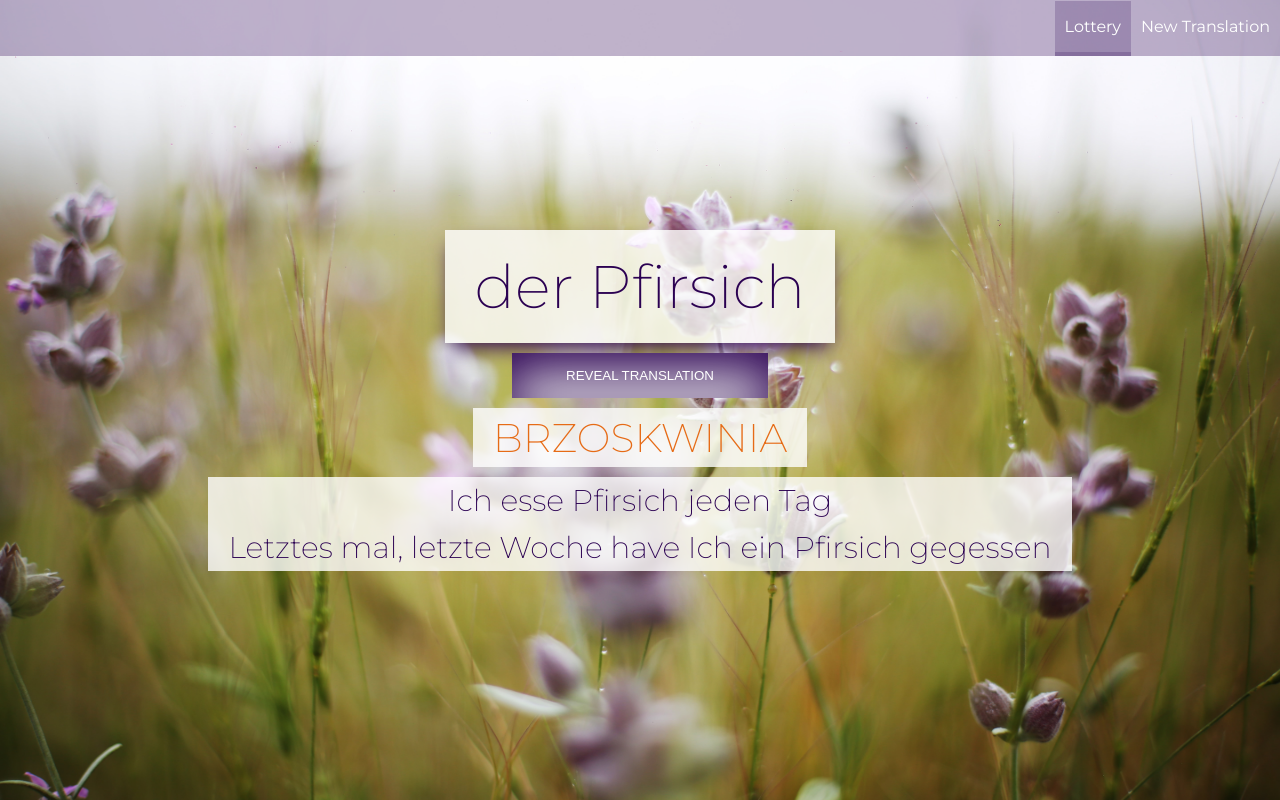
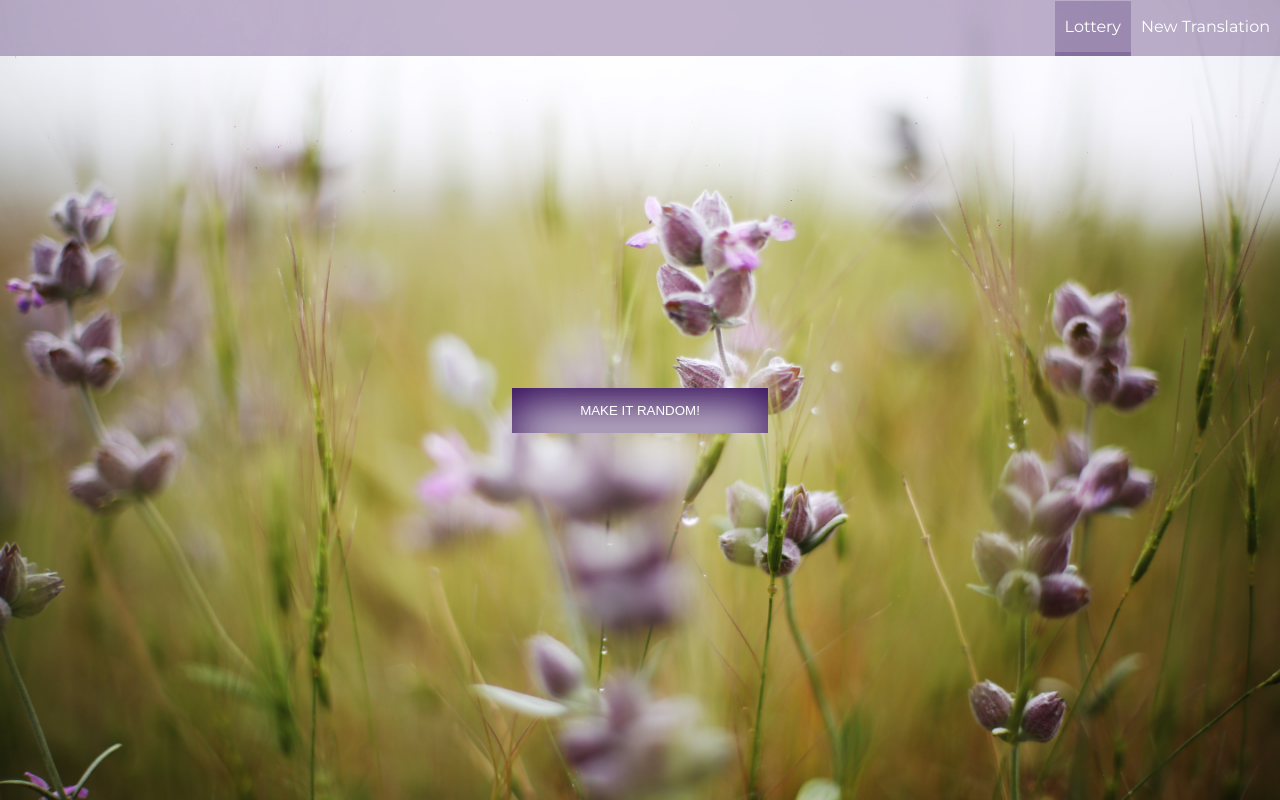
Before and after one commit to krzysztofpodmokly/german-app, a React (Create React App) app in the folder client/: page / in a window 1280 px wide. Built offline with nearby package versions, Linux system fonts and the light colour scheme.

Commit message:
Adding fetchTranslationStart to manipulate loading state in Translation component

```diff
--- a/client/src/components/Translation/Translation.js
+++ b/client/src/components/Translation/Translation.js
@@ -1,27 +1,32 @@
-import React, { Fragment, useEffect } from 'react';
+import React, { Fragment, useState, useEffect } from 'react';
 import { connect } from 'react-redux';
 
 import classes from './Translation.module.css';
 import globalClasses from '../../assets/styles/Global.module.css';
 import Button from '../UI/Button/Button';
 import * as actions from '../../store/actions';
+import Spinner from '../UI/Spinner/Spinner';
 
-const Translation = ({ translation, fetchTranslationData }) => {
-  console.log(translation);
-
-  return (
+const Translation = ({ translation, loading, error, fetchTranslationData }) => {
+  // check fetched object on page load, if it is empty show nothing
+  const renderContent =
+    Object.entries(translation).length !== 0 && !loading ? (
       <Fragment>
         <div className={globalClasses.Wrapper}>
-        <div className={classes.Word}>der Pfirsich</div>
+          <div className={classes.Word}>
+            {translation.article} {translation.word}
           </div>
-      <Button clicked={fetchTranslationData}>REVEAL TRANSLATION</Button>
+        </div>
         <div
-        className={[globalClasses.Wrapper, globalClasses.MarginTopMedium].join(
-          ' '
-        )}
+          className={[
+            globalClasses.Wrapper,
+            globalClasses.MarginTopMedium
+          ].join(' ')}
         >
-        <div className={[classes.Translation, globalClasses.General].join(' ')}>
-          Brzoskwinia
+          <div
+            className={[classes.Translation, globalClasses.General].join(' ')}
+          >
+            {translation.wordTranslated}
           </div>
         </div>
         <div
@@ -29,26 +34,37 @@ const Translation = ({ translation, fetchTranslationData }) => {
             ' '
           )}
         >
-        <div className={[classes.Sentence, globalClasses.General].join(' ')}>
-          Ich esse Pfirsich jeden Tag
+          {translation.sentences.map(sentence => (
+            <div
+              key={sentence._id}
+              className={[classes.Sentence, globalClasses.General].join(' ')}
+            >
+              {sentence.sentence}
             </div>
-        <div className={[classes.Sentence, globalClasses.General].join(' ')}>
-          Letztes mal, letzte Woche have Ich ein Pfirsich gegessen
+          ))}
         </div>
-      </div>
+      </Fragment>
+    ) : null;
+
+  return (
+    <Fragment>
+      <Button clicked={fetchTranslationData}>MAKE IT RANDOM!</Button>
+      {loading ? <Spinner /> : renderContent}
     </Fragment>
   );
 };
 
 const mapStateToProps = state => {
   return {
-    translation: state.translation.wordData
+    translation: state.translation.wordData,
+    loading: state.translation.loading,
+    error: state.translation.error
   };
 };
 
 const mapDispatchToProps = dispatch => {
   return {
-    fetchTranslationData: () => dispatch(actions.fetchTranslation())
+    fetchTranslationData: () => dispatch(actions.fetchTranslationSuccess())
   };
 };
 
--- /dev/null
+++ b/client/src/components/UI/Spinner/Spinner.js
@@ -0,0 +1,12 @@
+import React from 'react';
+import classes from './Spinner.module.css';
+
+const Spinner = () => {
+  return (
+    <div className={classes.SpinnerCircle}>
+      <div className={classes.Spinner} />
+    </div>
+  );
+};
+
+export default Spinner;
--- /dev/null
+++ b/client/src/components/UI/Spinner/Spinner.module.css
@@ -0,0 +1,28 @@
+.SpinnerCircle {
+  width: 70px;
+  height: 70px;
+  position: relative;
+  margin: 20px;
+  /* border-radius: 3px; */
+}
+
+.Spinner {
+  height: 100%;
+  width: 100%;
+  border-radius: 50%;
+  border-right: 2px solid rgba(43, 1, 82, 0.1);
+  border-top: 2px solid #2b0152;
+  border-left: 2px solid #2b0152;
+  border-bottom: 2px solid #2b0152;
+  animation: rotate--spinner 1.6s infinite;
+}
+
+@keyframes rotate--spinner {
+  0% {
+    transform: rotate(0);
+  }
+
+  100% {
+    transform: rotate(360deg);
+  }
+}
--- a/client/src/store/actions/actionTypes.js
+++ b/client/src/store/actions/actionTypes.js
@@ -1,2 +1,3 @@
+export const FETCH_TRANSLATION_START = 'FETCH_TRANSLATION_START';
 export const FETCH_TRANSLATION_SUCCESS = 'FETCH_TRANSLATION_SUCCESS';
 export const FETCH_TRANSLATION_FAILURE = 'FETCH_TRANSLATION_FAILURE';
--- a/client/src/store/actions/index.js
+++ b/client/src/store/actions/index.js
@@ -1 +1 @@
-export { fetchTranslation } from './translation';
+export { fetchTranslationSuccess } from './translation';
--- a/client/src/store/actions/translation.js
+++ b/client/src/store/actions/translation.js
@@ -1,8 +1,15 @@
 import * as actionTypes from './actionTypes';
 import axios from 'axios';
 
-export const fetchTranslation = () => async dispatch => {
+export const fetchTranslationStart = () => {
+  return {
+    type: actionTypes.FETCH_TRANSLATION_START
+  };
+};
+
+export const fetchTranslationSuccess = () => async dispatch => {
   try {
+    dispatch(fetchTranslationStart());
     const res = await axios.get('/api/translations/random'); //res.data => array always with one element => check GET /api/translations/random route
 
     const [data] = res.data;
--- a/client/src/store/reducers/wordReducer.js
+++ b/client/src/store/reducers/wordReducer.js
@@ -2,7 +2,7 @@ import * as actionTypes from '../actions/actionTypes';
 
 const initState = {
   wordData: {},
-  loading: true,
+  loading: false,
   error: {}
 };
 
@@ -10,6 +10,11 @@ const wordReducer = (state = initState, action) => {
   const { type, payload } = action;
 
   switch (type) {
+    case actionTypes.FETCH_TRANSLATION_START:
+      return {
+        ...state,
+        loading: true
+      };
     case actionTypes.FETCH_TRANSLATION_SUCCESS:
       return {
         ...state,
```
Lines whose indentation alone changed are shown as unchanged.
